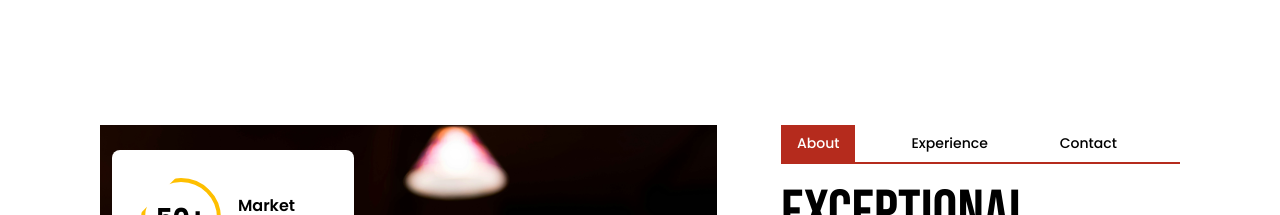
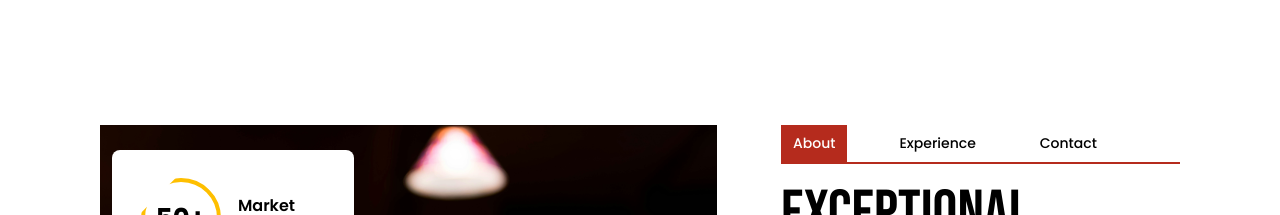
Before and after one commit to SetuLalChowhan/Restaurant, a React (Vite) app: page / in a window 1280 px wide. Shown: the part 1040-1255 px from the top of the page. Built offline with nearby package versions, Linux system fonts and the light colour scheme.

Commit message:
resposive issue fixed

```diff
--- a/src/components/About.jsx
+++ b/src/components/About.jsx
@@ -42,7 +42,7 @@ const Details = () => {
                 <p
                   key={tab}
                   onClick={() => setActiveTab(tab)}
-                  className={`px-4 py-2 cursor-pointer ${
+                  className={`px-3 py-2 cursor-pointer ${
                     activeTab === tab ? "bg-[#B52B1D] text-white" : ""
                   }`}
                 >
```
